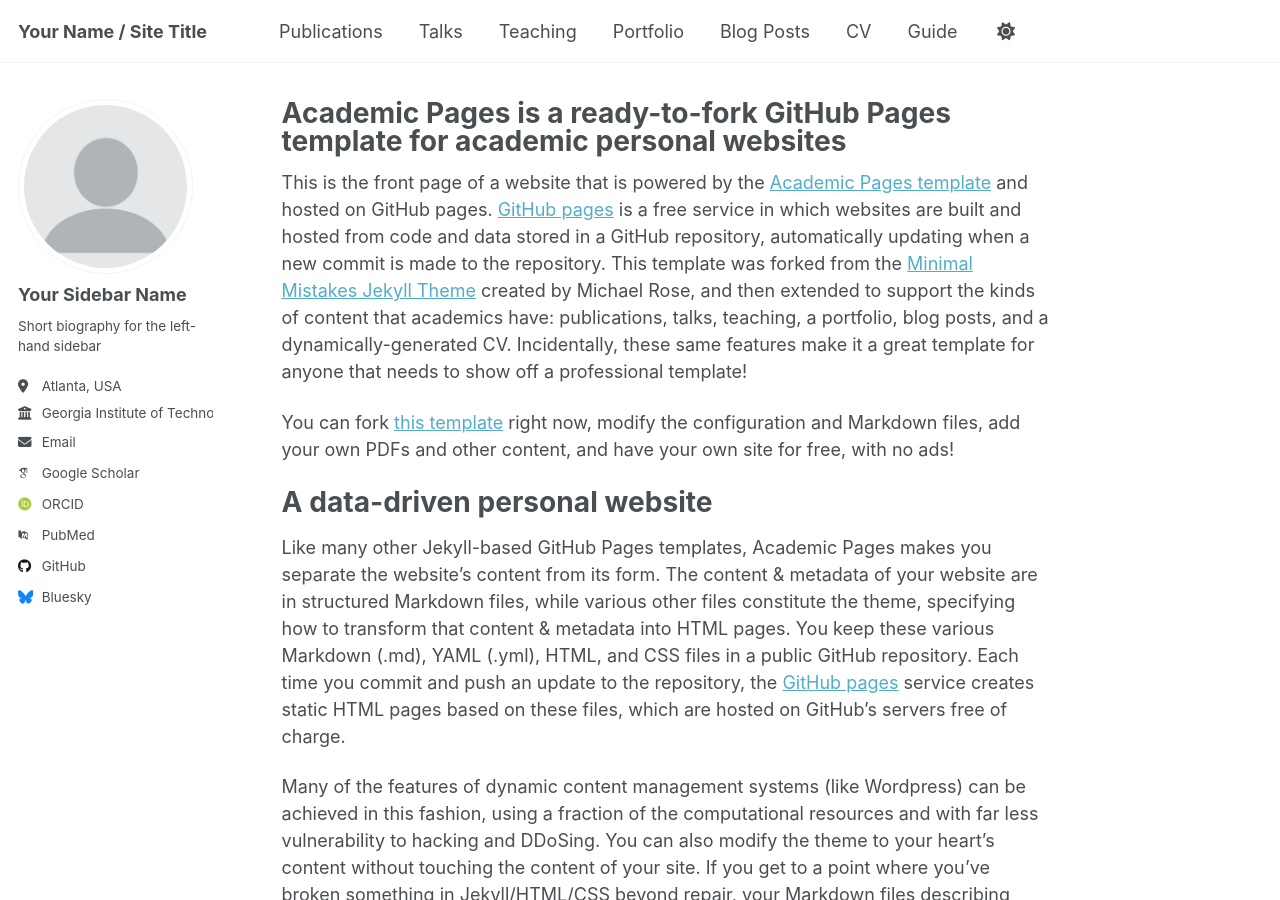
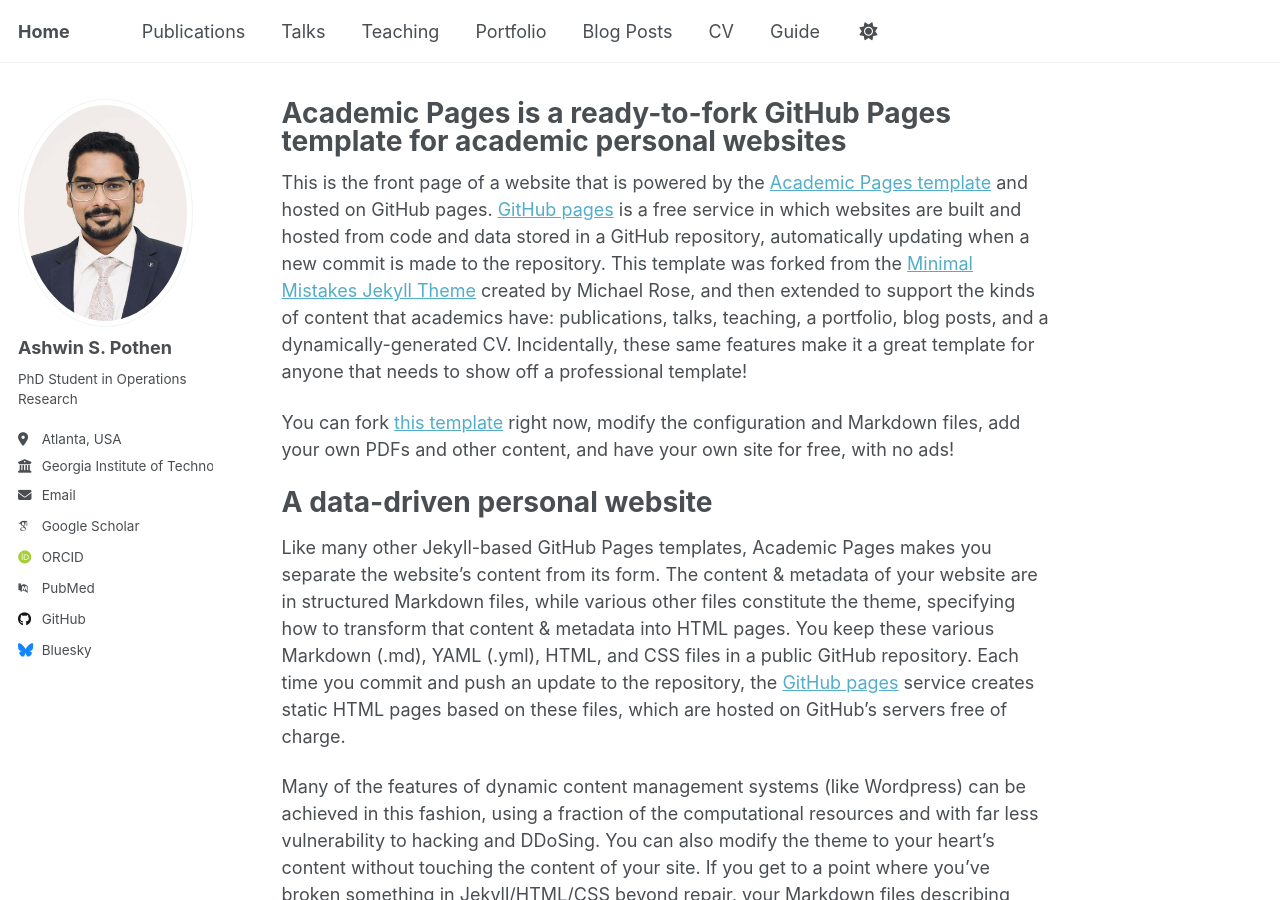
Before and after one commit to ashwin-pothen/ashwin-pothen.github.io, a Jekyll site: the page built from _pages/about.md, in a window 1280 px wide and 900 px high. Built offline with Jekyll 4.4.1, drawn with Linux system fonts in a browser that asks for light colours; some web fonts are replaced; a script that is not in the unit is left out.

Commit message:
Add picture

```diff
--- a/_config.yml
+++ b/_config.yml
@@ -9,7 +9,7 @@
 # Basic Site Settings
 locale                   : "en-US"
 site_theme               : "default" # Currently available options are "default", "air"
-title                    : "Your Name / Site Title"
+title                    : "Home"
 title_separator          : "-"
 name                     : &name "Ashwin S. Pothen"
 description              : &description "PhD Student in Operations Research"
@@ -22,14 +22,14 @@ repository               : "academicpages/academicpages.github.io"
 #               Additional customization can be done by editing /_includes/author-profile.html
 author:
   # Biographic information
-  avatar           : "profile.png"
-  name             : "Your Sidebar Name"
+  avatar           : "ashwin_website.jpg"
+  name             : "Ashwin S. Pothen"
   pronouns         : # example: "she/her"
-  bio              : "Short biography for the left-hand sidebar"
+  bio              : "PhD Student in Operations Research"
   location         : "Atlanta, USA"
   employer         : "Georgia Institute of Technology"
   uri              : # URL
-  email            : "[first name].[last name]@gatech.edu"
+  email            : "ashwin.pothen@gatech.edu"
 
   # Academic websites
   academia         : # URL
```
Also changed, not shown: images/ashwin_website.jpg (added).
